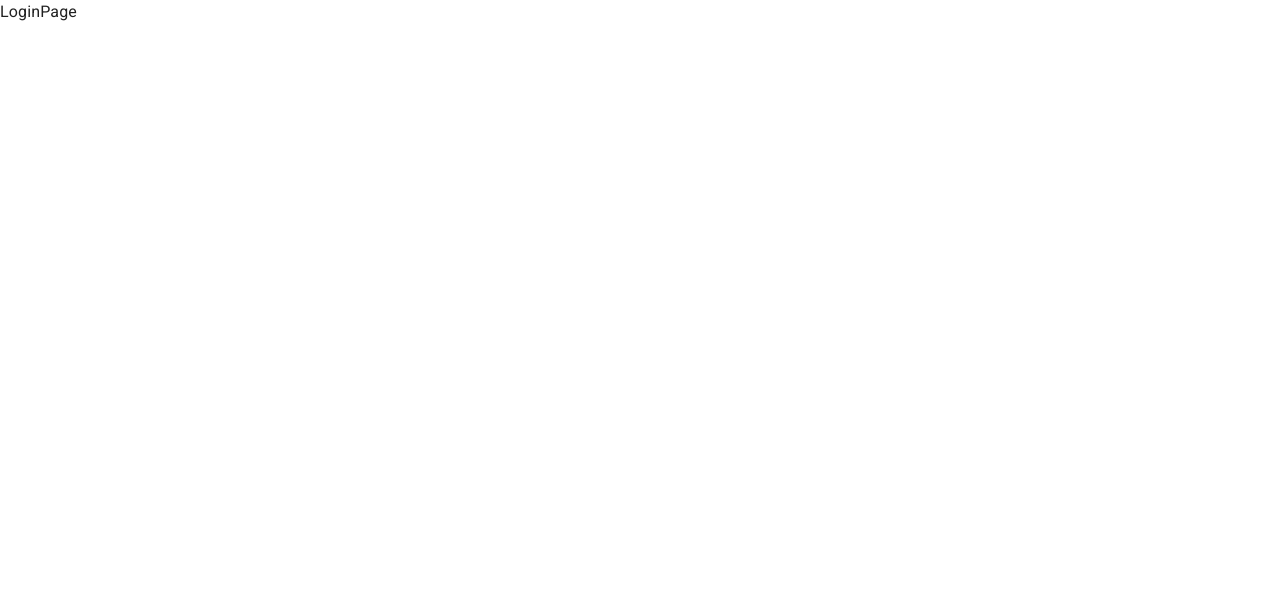
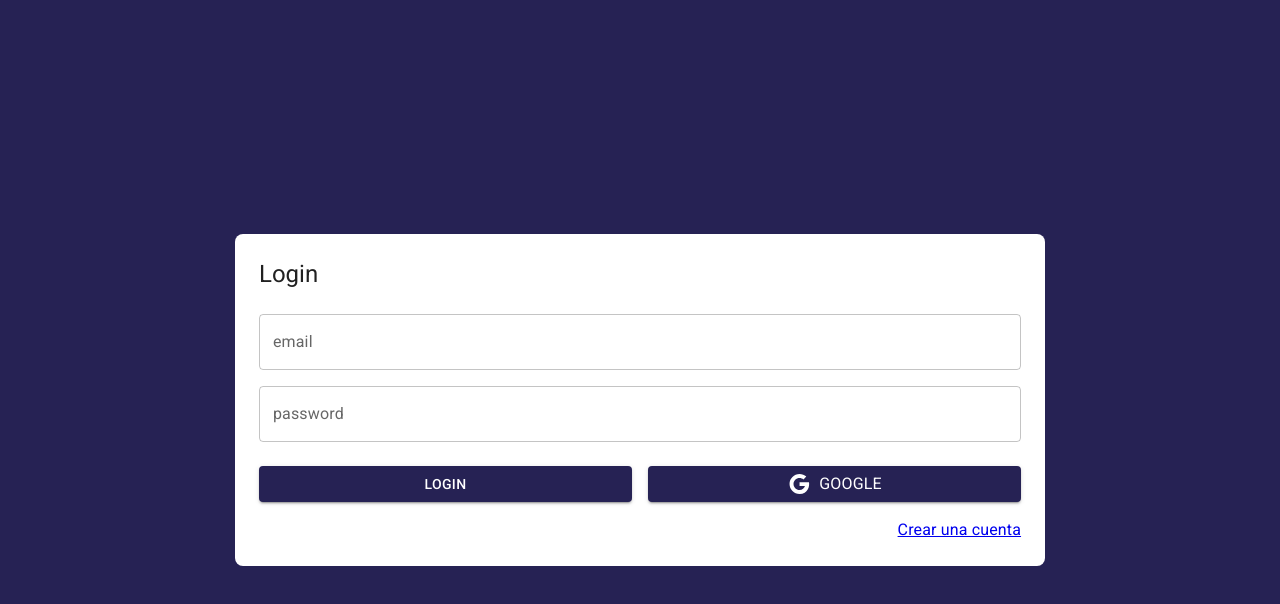
Before and after one commit to DiegoLeonardoSoto/journal-app, a React (Vite) app: page /auth/login in a window 1280 px wide. Shown: the top 604 px of the page. Built offline with nearby package versions, Linux system fonts and the light colour scheme.

Commit message:
add LoginPage design

```diff
--- a/src/auth/pages/LoginPage.jsx
+++ b/src/auth/pages/LoginPage.jsx
@@ -1,3 +1,71 @@
+import { Link as RouterLink } from 'react-router-dom'
+import { Google } from '@mui/icons-material'
+import { Button, Grid, TextField, Typography } from '@mui/material'
+import { Link } from 'react-router-dom'
+
 export const LoginPage = () => {
-  return <div>LoginPage</div>
+  return (
+    <Grid
+      container
+      spacing={0}
+      direction="column"
+      alignItems="center"
+      justifyContent="center"
+      sx={{ minHeight: '100vh', backgroundColor: 'primary.main', padding: 4 }}
+    >
+      <Grid
+        item
+        className="box-shadow"
+        xs={3}
+        sx={{ backgroundColor: 'white', padding: 3, borderRadius: 2 }}
+      >
+        <Typography variant="h5" sx={{ mb: 1 }}>
+          Login
+        </Typography>
+
+        <form action="">
+          <Grid container>
+            <Grid item xs={12} sx={{ mt: 2 }}>
+              <TextField
+                label="email"
+                type="email"
+                placeholder="example@google.com"
+                fullWidth
+              />
+            </Grid>
+
+            <Grid item xs={12} sx={{ mt: 2 }}>
+              <TextField
+                label="password"
+                type="password"
+                placeholder="Constraseña"
+                fullWidth
+              />
+            </Grid>
+
+            <Grid container spacing={2} sx={{ mb: 2, mt: 1 }}>
+              <Grid item xs={12} sm={6}>
+                <Button variant="contained" fullWidth>
+                  Login
+                </Button>
+              </Grid>
+
+              <Grid item xs={12} sm={6}>
+                <Button variant="contained" fullWidth>
+                  <Google />
+                  <Typography sx={{ ml: 1 }}>Google</Typography>
+                </Button>
+              </Grid>
+            </Grid>
+
+            <Grid container direction="row" justifyContent="end">
+              <Link component={RouterLink} color="inherit" to="/auth/register">
+                Crear una cuenta
+              </Link>
+            </Grid>
+          </Grid>
+        </form>
+      </Grid>
+    </Grid>
+  )
 }
--- a/src/styles.css
+++ b/src/styles.css
@@ -0,0 +1,3 @@
+.box-shadow {
+  box-shadow: 0x 5px 5px rgba(0, 0, 0, 0.2);
+}
```
Also changed, not shown: 1 other file (tests, documents, lock files or other folders).
